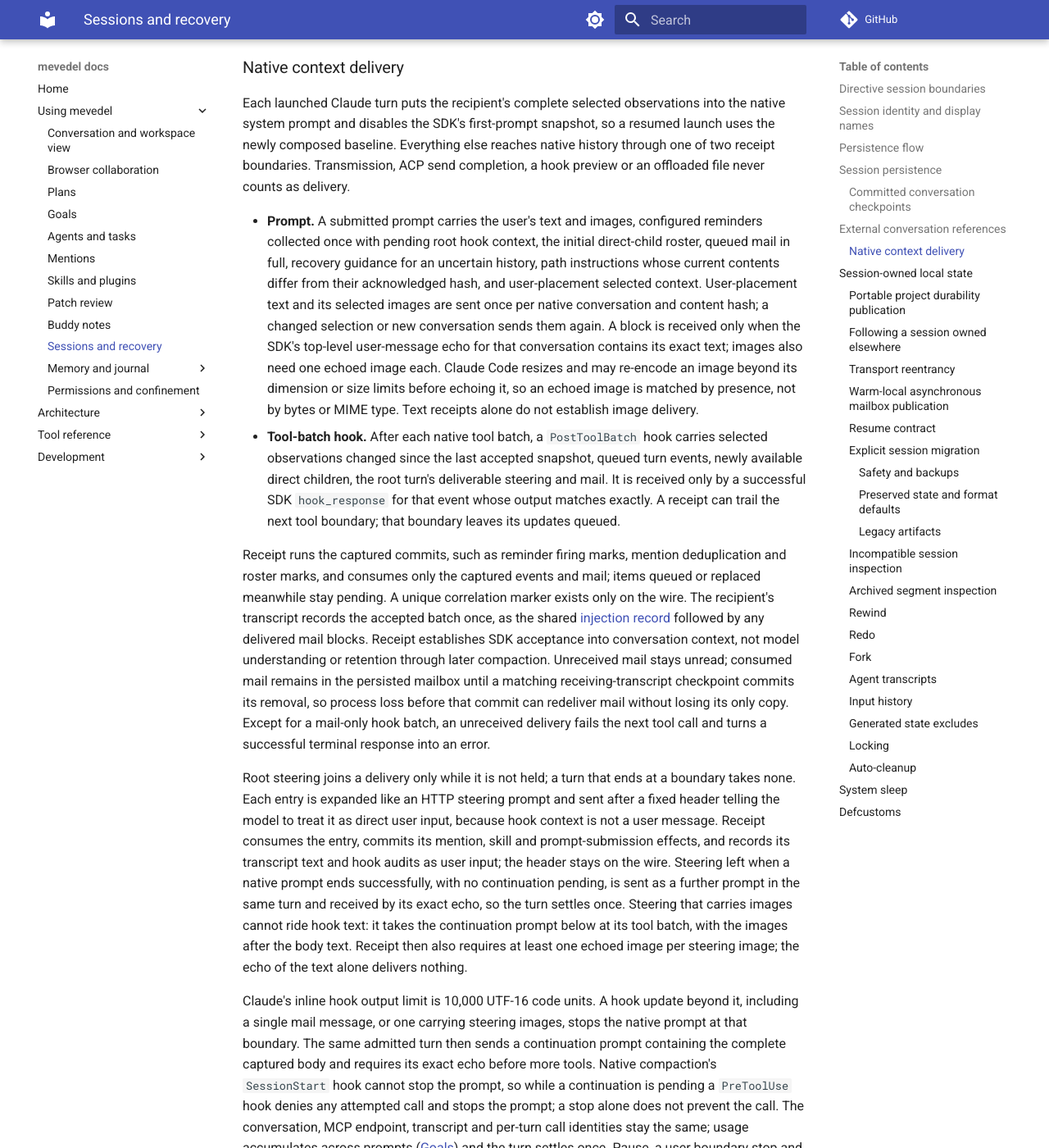
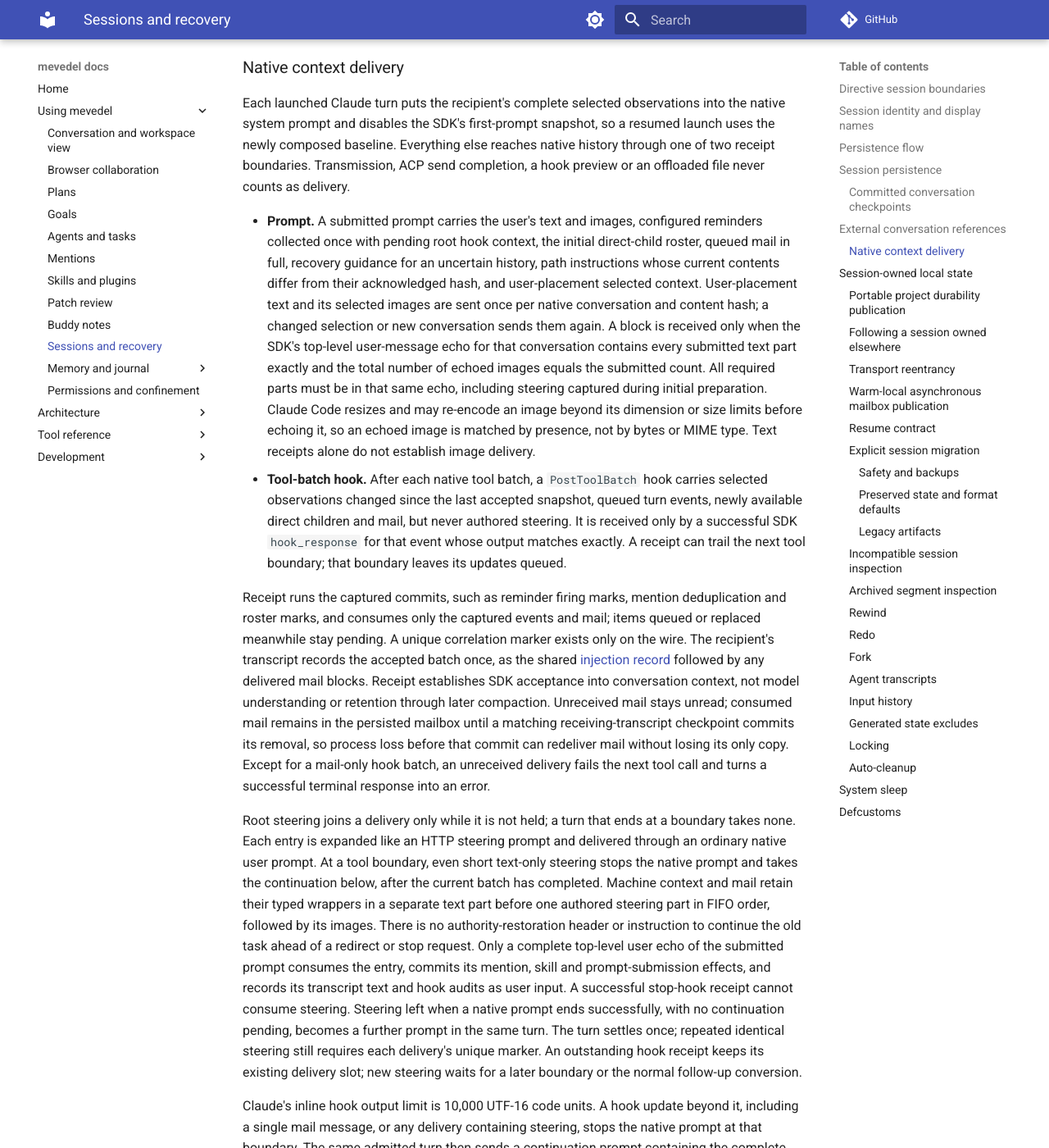
Before and after one commit to FrauH0lle/mevedel, an MkDocs documentation site: the page built from docs/sessions.md, in a window 1280 px wide and 1400 px high, scrolled down 16061 px. Shown: the whole window at 82% size. Built offline with MkDocs 1.6.1 and Material for MkDocs 9.7.7, drawn with Linux system fonts in a browser that asks for light colours; comment, search, counter and statistics services are not loaded; some of the changed text lies outside the part shown.

Commit message:
Deliver ACP steering as real user input

```diff
--- a/docs/sessions.md
+++ b/docs/sessions.md
@@ -744,14 +744,16 @@ completion, a hook preview or an offloaded file never counts as delivery.
   and its selected images are sent once per native conversation and content
   hash; a changed selection or new conversation sends them again. A block is
   received only when the SDK's top-level user-message echo for that
-  conversation contains its exact text; images also need one echoed image each.
+  conversation contains every submitted text part exactly and the total number
+  of echoed images equals the submitted count. All required parts must be in
+  that same echo, including steering captured during initial preparation.
   Claude Code resizes and may re-encode an image beyond its dimension or size
   limits before echoing it, so an echoed image is matched by presence, not by
   bytes or MIME type. Text receipts alone do not establish image delivery.
 - **Tool-batch hook.** After each native tool batch, a `PostToolBatch` hook
   carries selected observations changed since the last accepted snapshot,
-  queued turn events, newly available direct children, the root turn's
-  deliverable steering and mail. It is received only by a successful SDK
+  queued turn events, newly available direct children and mail, but never
+  authored steering. It is received only by a successful SDK
   `hook_response` for that event whose output matches exactly. A receipt can trail the next tool boundary; that boundary leaves its
   updates queued.
 
@@ -771,21 +773,28 @@ a successful terminal response into an error.
 
 Root steering joins a delivery only while it is not held; a turn that ends at a
 boundary takes none. Each entry is expanded like an HTTP steering prompt and
-sent after a fixed header telling the model to treat it as direct user input,
-because hook context is not a user message. Receipt consumes the entry, commits
-its mention, skill and prompt-submission effects, and records its transcript
-text and hook audits as user input; the header stays on the wire. Steering left
-when a native prompt ends successfully, with no continuation pending, is sent as
-a further prompt in the same turn and received by its exact echo, so the turn
-settles once. Steering that carries images cannot ride hook text: it takes the
-continuation prompt below at its tool batch, with the images after the body
-text. Receipt then also requires at least one echoed image per steering image;
-the echo of the text alone delivers nothing.
+delivered through an ordinary native user prompt. At a tool boundary, even
+short text-only steering stops the native prompt and takes the continuation
+below, after the current batch has completed. Machine context and mail retain
+their typed wrappers in a separate text part before one authored steering part
+in FIFO order, followed by its images. There is no authority-restoration header
+or instruction to continue the old task ahead of a redirect or stop request.
+Only a complete top-level user echo of the submitted prompt consumes the entry,
+commits its mention, skill and prompt-submission effects, and records its
+transcript text and hook audits as user input. A successful stop-hook receipt
+cannot consume steering. Steering left when a native prompt ends successfully,
+with no continuation pending, becomes a further prompt in the same turn. The
+turn settles once; repeated identical steering still requires each delivery's
+unique marker. An outstanding hook receipt keeps its existing delivery slot;
+new steering waits for a later boundary or the normal follow-up conversion.
 
 Claude's inline hook output limit is 10,000 UTF-16 code units. A hook update
-beyond it, including a single mail message, or one carrying steering images,
-stops the native prompt at that boundary. The same admitted turn then sends a continuation prompt containing the
-complete captured body and requires its exact echo before more tools. Native
+beyond it, including a single mail message, or any delivery containing steering,
+stops the native prompt at that boundary. The same admitted turn then sends a
+continuation prompt containing the complete captured parts and requires their
+complete user echo before more tools. Concurrent restoration and context batches
+each require that same complete prompt, so unrelated images cannot substitute
+for an omitted steering image. Native
 compaction's `SessionStart` hook cannot stop the prompt, so while a continuation
 is pending a `PreToolUse` hook denies any attempted call and stops the prompt; a
 stop alone does not prevent the call. The conversation, MCP endpoint, transcript and per-turn call identities stay the
```
Also changed, not shown: docs/adr/0123-keep-turn-authority-in-mevedel.md (+16 -5 lines), docs/view.md (+8 -6 lines), 7 other files.
